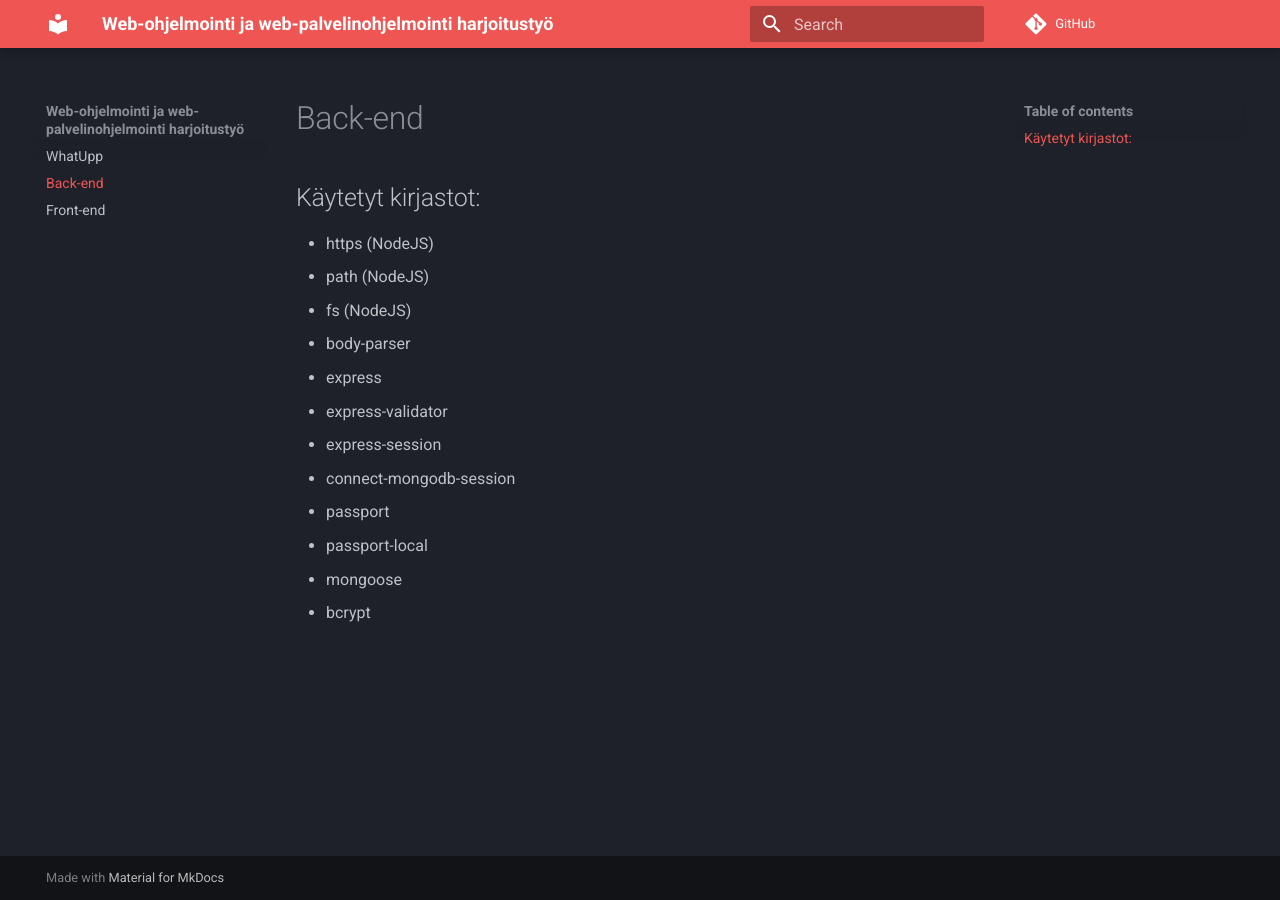
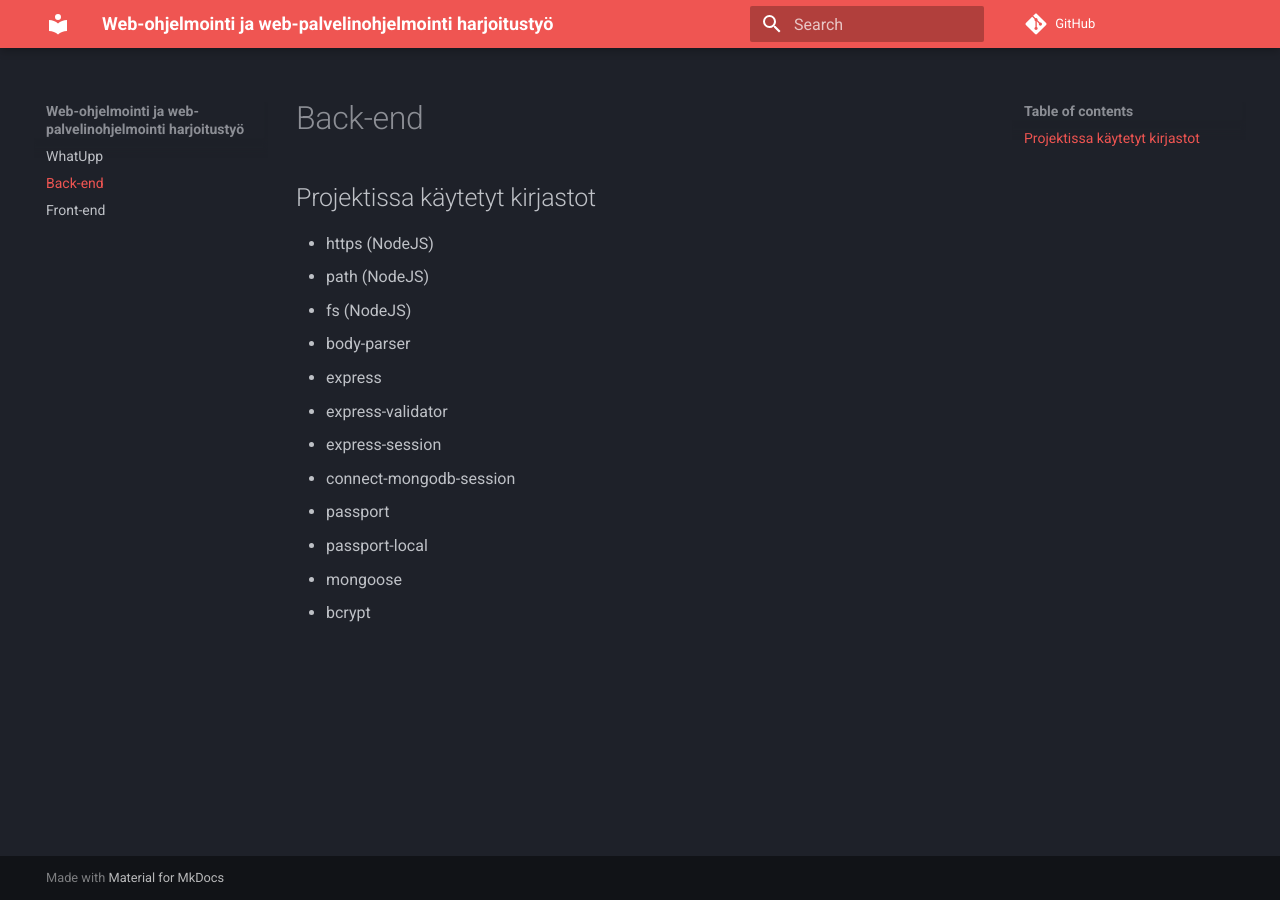
Before and after one commit to IamNanjo/webdev-ht, an MkDocs documentation site: the page built from docs/docs/backend.md, in a window 1280 px wide. Built offline with MkDocs 1.6.1 and Material for MkDocs 9.7.7, drawn with Linux system fonts in a browser that asks for light colours; comment, search, counter and statistics services are not loaded.

Commit message:
Updated base docs

```diff
--- a/docs/docs/backend.md
+++ b/docs/docs/backend.md
@@ -1,6 +1,6 @@
 # Back-end
 
-## Käytetyt kirjastot:
+## Projektissa käytetyt kirjastot
 
 - https (NodeJS)
 - path (NodeJS)
--- a/docs/docs/frontend.md
+++ b/docs/docs/frontend.md
@@ -6,7 +6,7 @@ Päätin käyttää hyvin yksinkertaista sivupalkkia, jossa on keskustelut ja is
 jossa itse lähetetyt viestit ovat tasattuna oikeaan reunaan ja muiden lähettämät viestit ovat tasattu vasempaan reunaan
 Navigointipalkkikin on hyvin minimaalinen, koska tässä sovelluksessa on vain yksi sivu profiilin, kirjautumisen ja käyttäjän luomisen lisäksi.
 
-## Käytetyt kirjastot:
+## Projektissa käytetyt kirjastot
 
 -   vite
 -   vite-plugin-pwa
```
